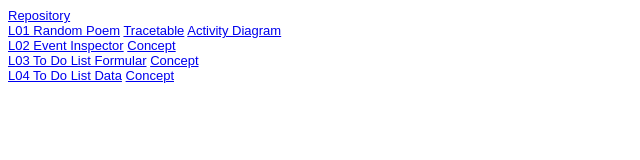
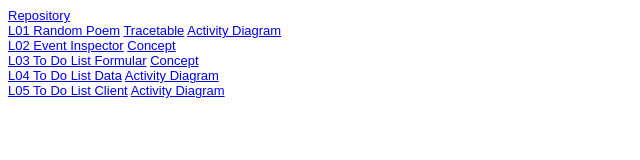
Before and after one commit to PenelopeJulia/EIA2_SoSe23, a plain HTML site: page Steckbrief/steckbrief.htm in a window 1280 px wide. Shown: the whole page, without its empty margins (0-640 px from the left). Drawn offline with Linux system fonts and the light colour scheme.

Commit message:
Update steckbrief.htm

```diff
--- a/Steckbrief/steckbrief.htm
+++ b/Steckbrief/steckbrief.htm
@@ -26,8 +26,13 @@ body {
 	<a href="https://penelopejulia.github.io/EIA2_SoSe23/A03_ToDoList_Form/Concept.pdf" target="_blank">Concept</a>
 	<br>
 	<a href="https://penelopejulia.github.io/EIA2_SoSe23/A04_ToDoList_Data/ToDoList.html" target="_blank">L04 To Do List Data</a>
-	<a href="https://penelopejulia.github.io/EIA2_SoSe23/A04_ToDoList_Data/Concept.pdf" target="_blank">Concept</a>
+	<a href="https://penelopejulia.github.io/EIA2_SoSe23/A04_ToDoList_Data/Concept.pdf" target="_blank">Activity Diagram</a>
 	<br>
+	<a href="https://penelopejulia.github.io/EIA2_SoSe23/A05_ToDoList_Client/ToDoList.html" target="_blank">L05 To Do List Client</a>
+	<a href="https://penelopejulia.github.io/EIA2_SoSe23/A05_ToDoList_Client/Concept.pdf" target="_blank">Activity Diagram</a>
+	<br>
+
+
 
 </body>
 </html>
```
